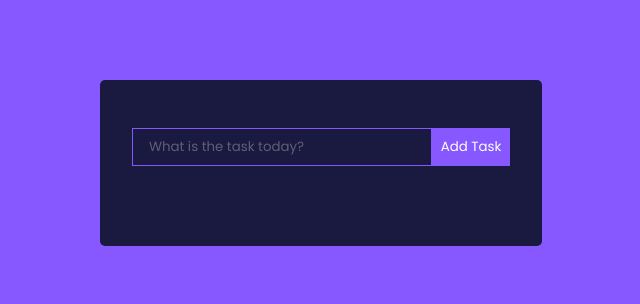
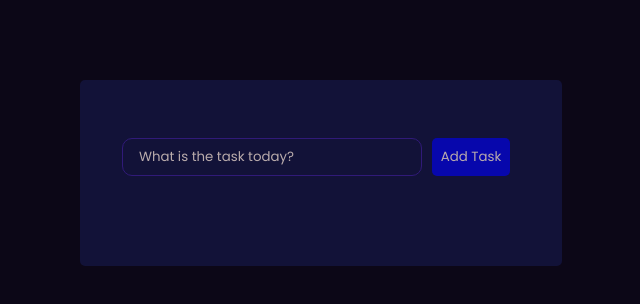
Before and after one commit to ecr00012/todo-app-repo, a React (Create React App) app: page / in a window 1280 px wide. Shown: the top 304 px of the page, without its empty margins (319-959 px from the left). Built offline with nearby package versions, Linux system fonts and the light colour scheme.

Commit message:
Changes to CSS

```diff
--- a/src/App.css
+++ b/src/App.css
@@ -8,7 +8,7 @@
 }
 
 body {
-  background: #8758ff;
+  background: hsl(259, 53%, 6%);
   display: flex;
   justify-content: center;
   align-items: center;
@@ -25,7 +25,9 @@ h1 {
 }
 
 .TodoWrapper {
-  background: #1A1A40;
+  background: #121238;
+  border-radius: 20px;
+  border: 10px solid #121238;
   margin-top: 5rem;
   padding: 2rem;
   border-radius: 5px;
@@ -39,22 +41,24 @@ h1 {
 .todo-input {
   outline: none;
   background: none;
-  border: 1px solid #8758ff;
+  border-radius:10px;
+  border: 1px solid #301a78;
   padding: 0.5rem 1rem;
   margin-top: 1rem;
   margin-bottom: 2rem;
   width: 300px;
-  color: #fff;
+  color: #baacac;
 }
 
 .todo-input::placeholder {
-  color: #ffffff4d;
+  color: #baacac;
 }
 
 .todo-btn {
-  background: #8758ff;
-
-  color: #fff;
+  background: #0707ac;
+  margin: 10px;
+  border-radius: 5px;
+  color: #baacac;
   border: 0.1rem black;
   padding-top: 0.59rem;
   padding-bottom: 0.55rem;
@@ -67,11 +71,41 @@ h1 {
   display: flex;
   justify-content: space-between;
   align-items: center;
-  background: #8758ff;
   color: #fff;
   padding: 0.75rem 1rem;
   border-radius: 5px;
   margin-bottom: 1rem;
+}
+
+.Todo:nth-child(4n ){
+  background: linear-gradient(
+  90deg,
+  rgb(161, 155, 173) 0%,
+  rgb(40, 147, 34) 100%
+  )
+}
+.Todo:nth-child(4n+1){
+  background: linear-gradient(
+  90deg,
+  rgba(93,12,255,1) 0%,
+  rgba(155,0,250,1) 100%
+  )
+}
+
+.Todo:nth-child(4n+2){
+  background: linear-gradient(
+  90deg,
+  rgb(133, 28, 79) 0%,
+  rgb(186, 102, 127) 100%
+  )
+}
+
+.Todo:nth-child(4n+3){
+  background: linear-gradient(
+  90deg,
+  rgb(187, 100, 6) 0%,
+  rgb(188, 66, 9) 100%
+  )
 }
 
 .fa-trash {
```
